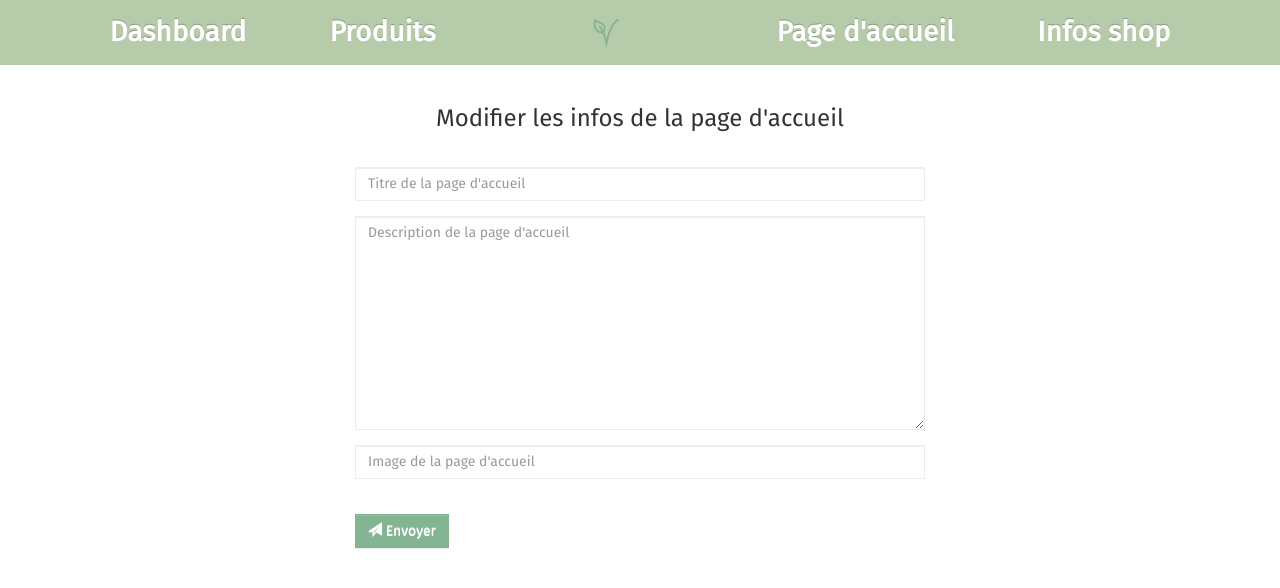
After one commit to WildCodeSchool/parisCode-1017-douceurVegetal, a PHP site: template src/Views/admin/updatehomepage.html.twig in a window 1280 px wide. The commit adds this page. Shown: the top 588 px of the page. Run offline with PHP 8.4, Linux system fonts and the light colour scheme; the template is opened without the code that fills it, so the values that code supplies are empty; some libraries are stand-ins or nearby versions.

Commit message:
Success database update on adminhomepage
* Updatehomepage action added in index.php
* showUpdatehomepageAction created in AdminController.php
* updatehomepageAction created in AdminController.php

```diff
--- a/app/config.php
+++ b/app/config.php
@@ -2,6 +2,6 @@
 
 define('SERVER', 'localhost');
 define('USER', 'root');
-define('PASSWORD', 'saritinha33');
+define('PASSWORD', 'root');
 define('DB', 'douceur_vegetale');
-define('PORT', '3306');
+define('PORT', '8889');
--- a/public/index.php
+++ b/public/index.php
@@ -31,10 +31,14 @@ if (!empty($_GET)) {
         echo $adminController->showAdminHomepageAction();
     } elseif ($_GET['section'] == 'updateshopinfos' && isset($_GET['id'])) {
         echo $adminController->showUpdateshopinfosAction();
+    } elseif ($_GET['section'] == 'updatehomepage' && isset($_GET['id'])) {
+        echo $adminController->showUpdatehomepageAction();
     }
 } elseif (!empty($_POST)) {
     if ($_POST['action'] == 'updateshopinfos') {
         echo $adminController->updateshopinfosAction();
+    } elseif ($_POST['action'] == 'updatehomepage') {
+        echo $adminController->updatehomepageAction();
     }
 } else {
     echo $defaultController->indexAction();
--- a/src/Views/admin/adminhome.html.twig
+++ b/src/Views/admin/adminhomepage.html.twig
@@ -16,7 +16,7 @@
                 <td>{{ homepage.description }}</td>
                 <td>{{ homepage.imagesImagesId }}</td>
                 <td class="col-btn">
-                    <a href="#" class="btn btn-warning btn-lg">
+                    <a href="index.php?section=updatehomepage&id={{ homepage.homepageId }}" class="btn btn-warning btn-lg">
                         <span class="glyphicon glyphicon-edit"></span>
                     </a>
                 </td>
--- /dev/null
+++ b/src/Views/admin/updatehomepage.html.twig
@@ -0,0 +1,46 @@
+{% extends "adminLayout.html.twig" %}
+
+{% block body %}
+
+    <div class="container animated fadeIn">
+
+        <div class="row admin-form">
+
+            <h3 class="h3-admin">Modifier les infos de la page d'accueil</h3>
+
+            <div>
+                <form action="index.php" class="contact-form"
+                      method="post">
+
+                    {# Quand on fait un post, on ne passe pas les paramètres dans l'url mais grâce aux input hidden #}
+                    <input type="hidden" name="action" value="updatehomepage">
+                    <input type="hidden" name="homepage_id" value="{{ id }}">
+
+                    <div class="form-group">
+                        <input type="text" class="form-control" id="title" name="title"
+                               placeholder="Titre de la page d'accueil"
+                               required="" value="{{ homepage.title }}">
+                    </div>
+
+                    <div class="form-group form_left">
+                        <textarea type="text" class="form-control" id="description" name="description"
+                               placeholder="Description de la page d'accueil"
+                                  required="" rows="10">{{ homepage.description }}</textarea>
+                    </div>
+
+                    <div class="form-group form_left">
+                        <input type="text" class="form-control" id="images_images_id" name="images_images_id"
+                               placeholder="Image de la page d'accueil"
+                               required="" value="{{ homepage.images_images_id }}">
+                    </div>
+
+                    <br>
+                    <button class="btn btn-default btn-send"><span class="glyphicon glyphicon-send"></span> Envoyer
+                    </button>
+
+                </form>
+            </div>
+        </div>
+    </div>
+
+{% endblock %}
```
Also changed, not shown: src/Controllers/AdminController.php (+30 -7 lines), src/Model/Repository/HomepageManager.php (+14 -5 lines).
